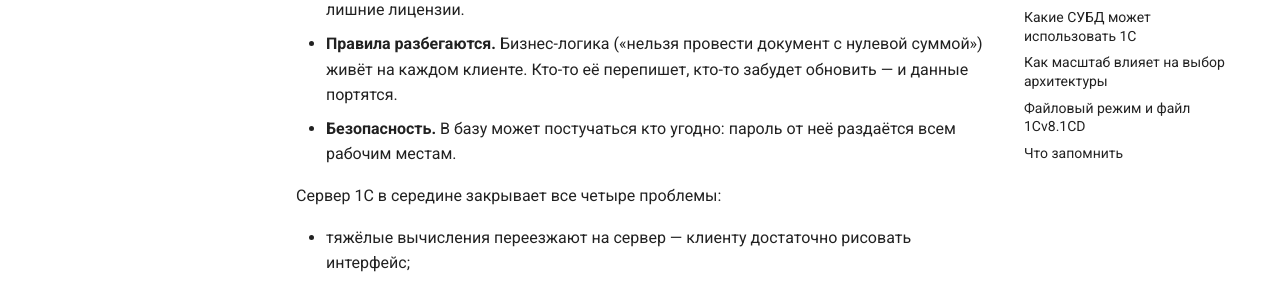
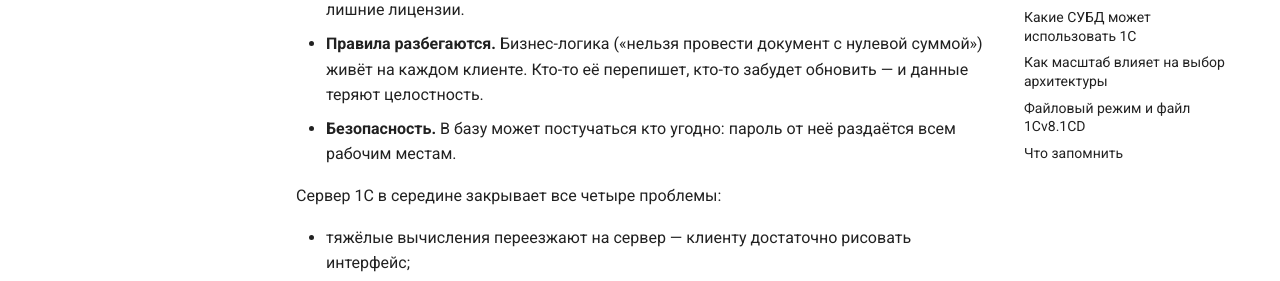
Before and after one commit to AndCheb/1c-articles, an MkDocs documentation site: the page built from docs/basics/three-tier-architecture.md, in a window 1280 px wide and 900 px high, scrolled down 1548 px. Shown: the part 226-507 px from the top of the window. Built offline with MkDocs 1.6.1 and Material for MkDocs 9.7.7, drawn with Linux system fonts in a browser that asks for light colours; comment, search, counter and statistics services are not loaded.

Commit message:
Статья о трёхзвенной архитектуре: «данные портятся» заменено на «данные теряют целостность»
Co-authored-by: Cursor <cursoragent@cursor.com>

```diff
--- a/docs/basics/three-tier-architecture.md
+++ b/docs/basics/three-tier-architecture.md
@@ -43,7 +43,7 @@ tags:
 
 - **Нагрузка на рабочие места.** Всю обработку тянет компьютер пользователя — ему нужна мощная машина.
 - **СУБД захлёбывается соединениями.** Каждому клиенту нужно своё подключение к базе: десять пользователей — десять соединений, тысяча — тысяча. А СУБД устроены наоборот: они рассчитаны на несколько мощных подключений от серверов, через которые идут большие потоки данных, — а не на множество мелких клиентских. Каждое лишнее подключение — это память на сервере СУБД, а у платных СУБД ещё и лишние лицензии.
-- **Правила разбегаются.** Бизнес-логика («нельзя провести документ с нулевой суммой») живёт на каждом клиенте. Кто-то её перепишет, кто-то забудет обновить — и данные портятся.
+- **Правила разбегаются.** Бизнес-логика («нельзя провести документ с нулевой суммой») живёт на каждом клиенте. Кто-то её перепишет, кто-то забудет обновить — и данные теряют целостность.
 - **Безопасность.** В базу может постучаться кто угодно: пароль от неё раздаётся всем рабочим местам.
 
 Сервер 1С в середине закрывает все четыре проблемы:
```
